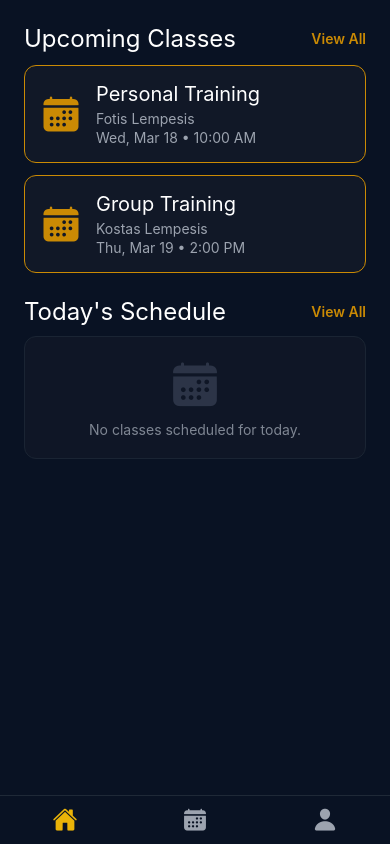
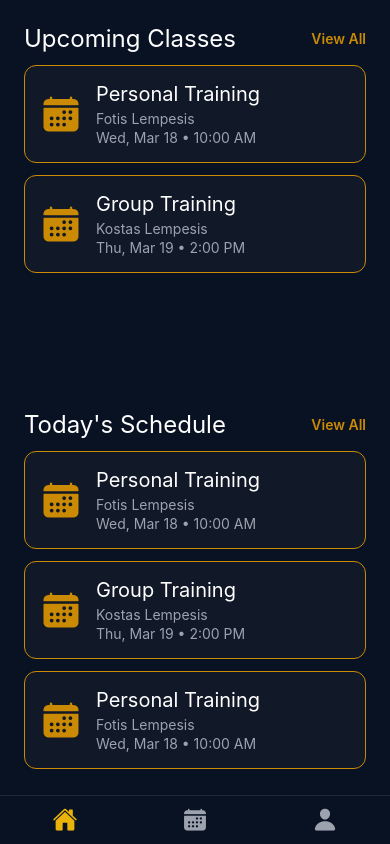
Before and after one commit to sppat/TheCor, a React Native app in the folder TheCor.UI/: screen /Home in a window 390 px wide. Built offline with nearby package versions, Linux system fonts and the light colour scheme.

Commit message:
Refactor HomeScreen component to be cleaner

```diff
--- /dev/null
+++ b/TheCor.UI/components/ScheduleSection.js
@@ -0,0 +1,70 @@
+import { FlatList, Pressable, StyleSheet, Text, View } from 'react-native';
+import BookingCard from './BookingCard';
+import EmptyCard from './EmptyCard';
+import color from '../constants/color';
+import typography from '../constants/typography';
+
+export default function ScheduleSection({
+	title,
+	data = [],
+	emptyMessage,
+	emptyIcon = 'calendar',
+	onPressViewAll,
+	containerStyle,
+}) {
+	return (
+		<View style={[styles.container, containerStyle]}>
+			<View style={styles.sectionHeaderRow}>
+				<Text style={styles.header}>{title}</Text>
+				<Pressable onPress={onPressViewAll}>
+					<Text style={styles.viewAll}>View All</Text>
+				</Pressable>
+			</View>
+			{data.length === 0 ? (
+				<EmptyCard message={emptyMessage} image={emptyIcon} />
+			) : (
+				<FlatList
+					data={data}
+					keyExtractor={(item) => item.id}
+					renderItem={({ item }) => (
+						<BookingCard
+							className={item.className}
+							classDateTime={item.classDateTime}
+							instructorName={item.instructorName}
+						/>
+					)}
+					ItemSeparatorComponent={() => (
+						<View style={styles.bookingCardSeparator} />
+					)}
+					scrollEnabled
+					style={styles.bookingList}
+				/>
+			)}
+		</View>
+	);
+}
+
+const styles = StyleSheet.create({
+	container: {
+		flex: 1,
+	},
+	sectionHeaderRow: {
+		flexDirection: 'row',
+		alignItems: 'center',
+		justifyContent: 'space-between',
+	},
+	header: {
+		fontSize: typography.fontSize['text-xxl'],
+		color: color.primaryText,
+	},
+	viewAll: {
+		color: color.cardIconBackground,
+		fontWeight: typography.fontWeight['font-semibold'],
+	},
+	bookingList: {
+		marginTop: 12,
+	},
+	bookingCardSeparator: {
+		height: 12,
+	},
+});
--- a/TheCor.UI/screens/HomeScreen.js
+++ b/TheCor.UI/screens/HomeScreen.js
@@ -1,8 +1,6 @@
-import { FlatList, Pressable, StyleSheet, Text, View } from 'react-native';
-import BookingCard from '../components/BookingCard';
-import EmptyCard from '../components/EmptyCard';
+import { StyleSheet, View } from 'react-native';
+import ScheduleSection from '../components/ScheduleSection';
 import color from '../constants/color';
-import typography from '../constants/typography';
 import spacing from '../constants/spacing';
 
 const UPCOMING_CLASSES = [
@@ -17,10 +15,51 @@ const UPCOMING_CLASSES = [
 		className: 'Group Training',
 		classDateTime: 'Thu, Mar 19 • 2:00 PM',
 		instructorName: 'Kostas Lempesis',
+	}
+];
+
+const TODAY_SCHEDULE = [
+	{
+		id: 'personal-training',
+		className: 'Personal Training',
+		classDateTime: 'Wed, Mar 18 • 10:00 AM',
+		instructorName: 'Fotis Lempesis',
+	},
+	{
+		id: 'group-training',
+		className: 'Group Training',
+		classDateTime: 'Thu, Mar 19 • 2:00 PM',
+		instructorName: 'Kostas Lempesis',
+	}, {
+		id: 'personal-training-',
+		className: 'Personal Training',
+		classDateTime: 'Wed, Mar 18 • 10:00 AM',
+		instructorName: 'Fotis Lempesis',
+	},
+	{
+		id: 'group-training-',
+		className: 'Group Training',
+		classDateTime: 'Thu, Mar 19 • 2:00 PM',
+		instructorName: 'Kostas Lempesis',
 	},
 ];
 
-const TODAY_SCHEDULE = [];
+const HOME_SECTIONS = [
+	{
+		id: 'upcoming-classes',
+		title: 'Upcoming Classes',
+		data: UPCOMING_CLASSES,
+		emptyMessage: 'No upcoming classes booked.',
+		emptyIcon: 'calendar',
+	},
+	{
+		id: 'today-schedule',
+		title: "Today's Schedule",
+		data: TODAY_SCHEDULE,
+		emptyMessage: 'No classes scheduled for today.',
+		emptyIcon: 'calendar',
+	},
+];
 
 export default function HomeScreen({ navigation }) {
 	function openMyBookings() {
@@ -29,65 +68,17 @@ export default function HomeScreen({ navigation }) {
 
 	return (
 		<View style={styles.container}>
-			<View>
-				<View style={styles.sectionHeaderRow}>
-					<Text style={styles.header}>Upcoming Classes</Text>
-					<Pressable onPress={openMyBookings}>
-						<Text style={styles.viewAll}>View All</Text>
-					</Pressable>
-				</View>
-				{UPCOMING_CLASSES.length === 0 ? (
-					<EmptyCard message='No upcoming classes booked.' image='calendar' />
-				) : (
-					<FlatList
-						data={UPCOMING_CLASSES}
-						keyExtractor={(item) => item.id}
-						renderItem={({ item }) => (
-							<BookingCard
-								className={item.className}
-								classDateTime={item.classDateTime}
-								instructorName={item.instructorName}
-							/>
-						)}
-						ItemSeparatorComponent={() => (
-							<View style={styles.bookingCardSeparator} />
-						)}
-						scrollEnabled={false}
-						style={styles.bookingList}
-					/>
-				)}
-			</View>
-			<View style={styles.nextSection}>
-				<View style={styles.sectionHeaderRow}>
-					<Text style={styles.header}>Today's Schedule</Text>
-					<Pressable onPress={openMyBookings}>
-						<Text style={styles.viewAll}>View All</Text>
-					</Pressable>
-				</View>
-				{TODAY_SCHEDULE.length === 0 ? (
-					<EmptyCard
-						message='No classes scheduled for today.'
-						image='calendar'
-					/>
-				) : (
-					<FlatList
-						data={TODAY_SCHEDULE}
-						keyExtractor={(item) => item.id}
-						renderItem={({ item }) => (
-							<BookingCard
-								className={item.className}
-								classDateTime={item.classDateTime}
-								instructorName={item.instructorName}
-							/>
-						)}
-						ItemSeparatorComponent={() => (
-							<View style={styles.bookingCardSeparator} />
-						)}
-						scrollEnabled={false}
-						style={styles.bookingList}
-					/>
-				)}
-			</View>
+			{HOME_SECTIONS.map((section, index) => (
+				<ScheduleSection
+					key={section.id}
+					title={section.title}
+					data={section.data}
+					emptyMessage={section.emptyMessage}
+					emptyIcon={section.emptyIcon}
+					onPressViewAll={openMyBookings}
+					containerStyle={index === 0 ? null : styles.nextSection}
+				/>
+			))}
 		</View>
 	);
 }
@@ -98,25 +89,6 @@ const styles = StyleSheet.create({
 		backgroundColor: color.primaryBackground,
 		padding: spacing.padding.screen,
 	},
-	sectionHeaderRow: {
-		flexDirection: 'row',
-		alignItems: 'center',
-		justifyContent: 'space-between',
-	},
-	header: {
-		fontSize: typography.fontSize['text-xxl'],
-		color: color.primaryText,
-	},
-	viewAll: {
-		color: color.cardIconBackground,
-		fontWeight: typography.fontWeight['font-semibold'],
-	},
-	bookingList: {
-		marginTop: 12,
-	},
-	bookingCardSeparator: {
-		height: 12,
-	},
 	nextSection: {
 		marginTop: spacing.padding.screen,
 	},
```
